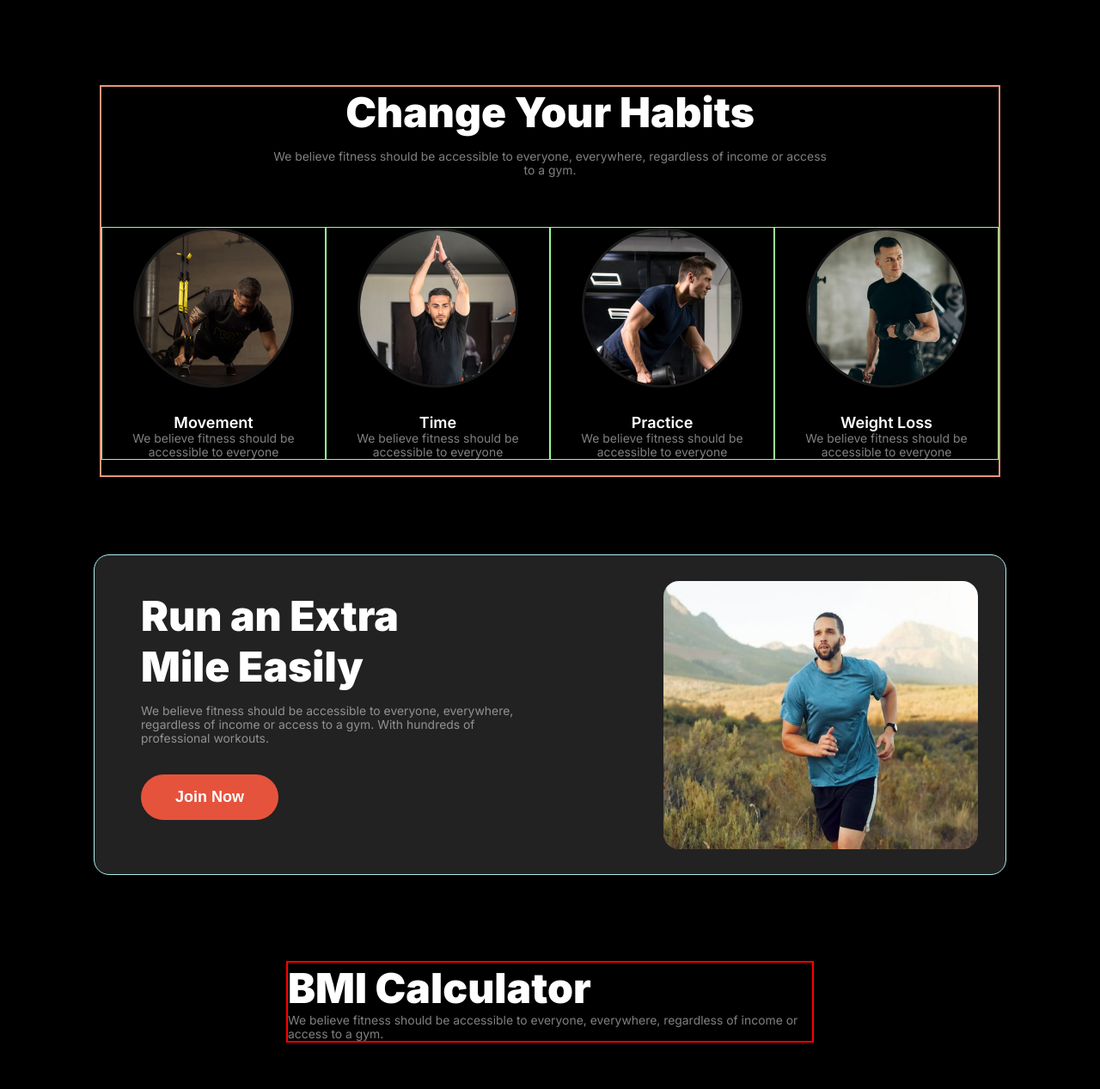
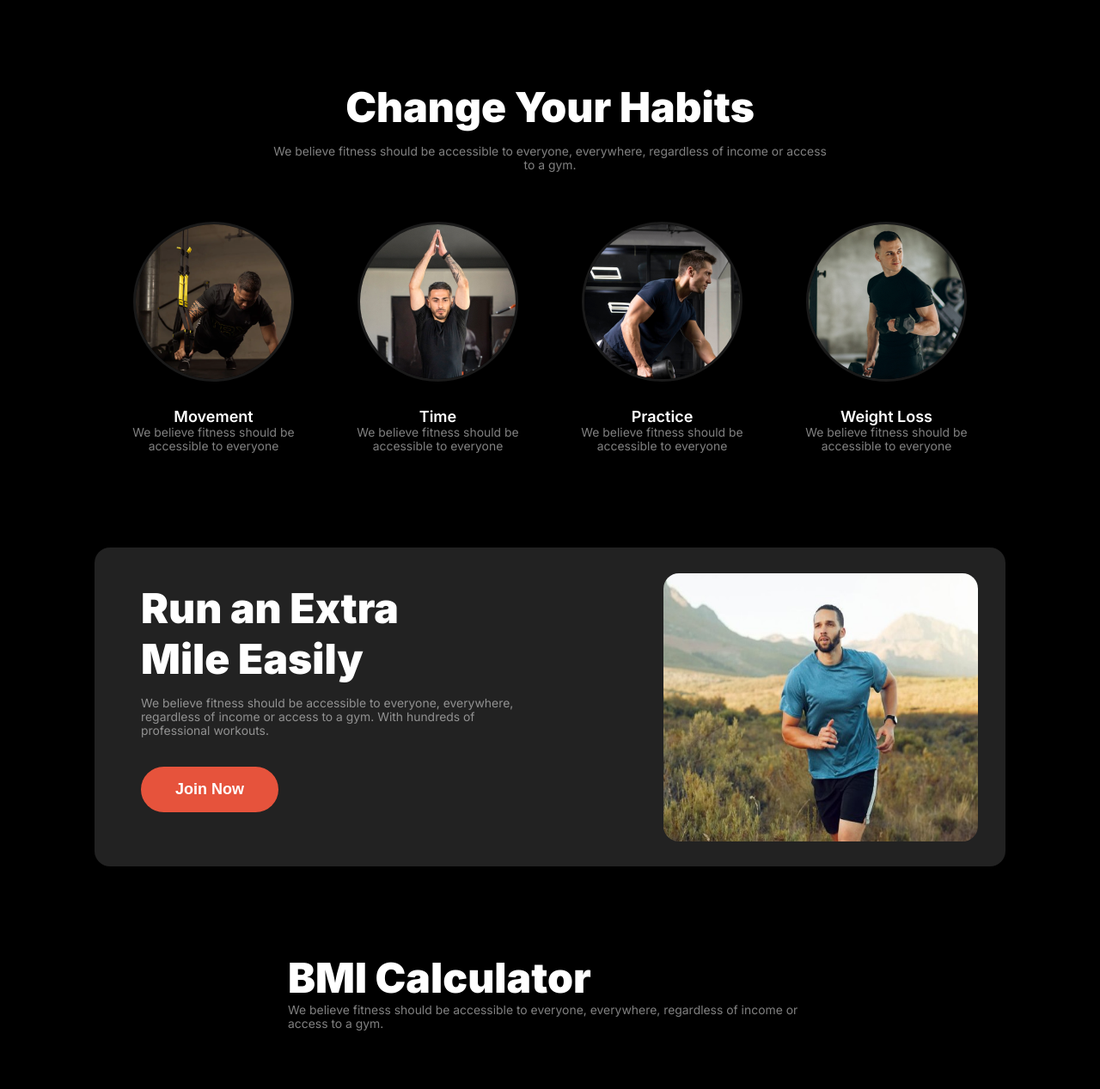
Before and after one commit to Mahin934/Fittness-Responsive-Assignment-2, a plain HTML site: page index.html in a window 1280 px wide. Shown: the part 813-2080 px from the top of the page at 86% size. Drawn offline with Linux system fonts and the light colour scheme.

Commit message:
Borders Removed

```diff
--- a/styles.css
+++ b/styles.css
@@ -22,7 +22,6 @@
 .header-container{
     max-width: 1440px;
     min-height: 715px;
-    border: 2px solid pink;
     background: linear-gradient(to bottom, #111111, #333333);
     margin: 0 auto;
 }
@@ -192,7 +191,6 @@
     min-height: 452px;
     margin: 0 auto;
     margin-top: 100px;
-    border: 2px solid darksalmon;
     color: white;
 }
 
@@ -224,7 +222,6 @@
 }
 
 .single-images{
-    border: 1px solid palegreen;
     display: flex;
     flex-direction: column;
     justify-content: center;
@@ -260,7 +257,6 @@
     align-items: center;
     border-radius: 18px;
     background: rgb(34, 34, 34);
-    border: 1px solid paleturquoise;
     gap: 165px;
     margin-top: 90px;
     margin-bottom: 100px;
@@ -323,7 +319,6 @@
 }
 
 .bmi-text-container{
-    border: 2px solid red;
     margin: 0 auto;
     width: 610px;
     margin-bottom: 88px;
@@ -333,7 +328,6 @@
 /* BMI Table */
 
 .bmi-container{
-    border: 2px solid yellow;
     justify-content: center;
     align-items: center;
     max-width: 1440px;
```
